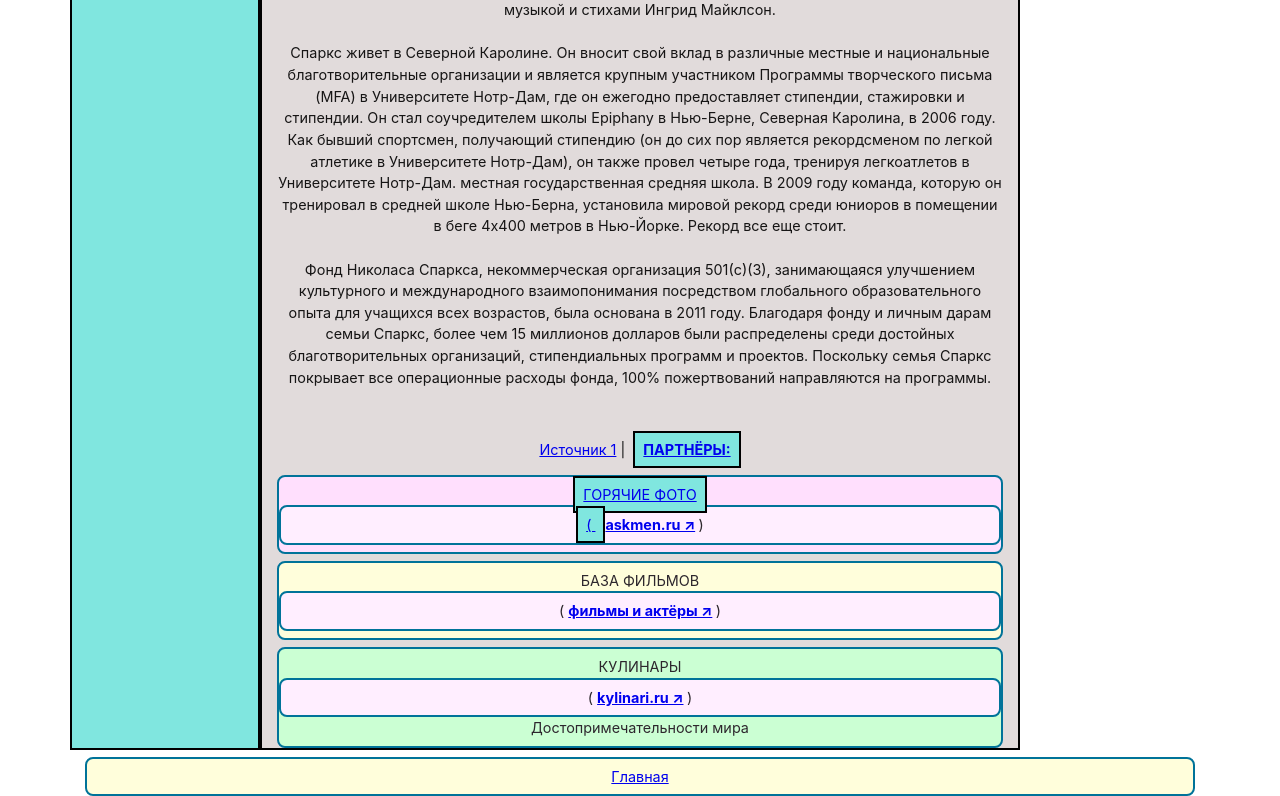
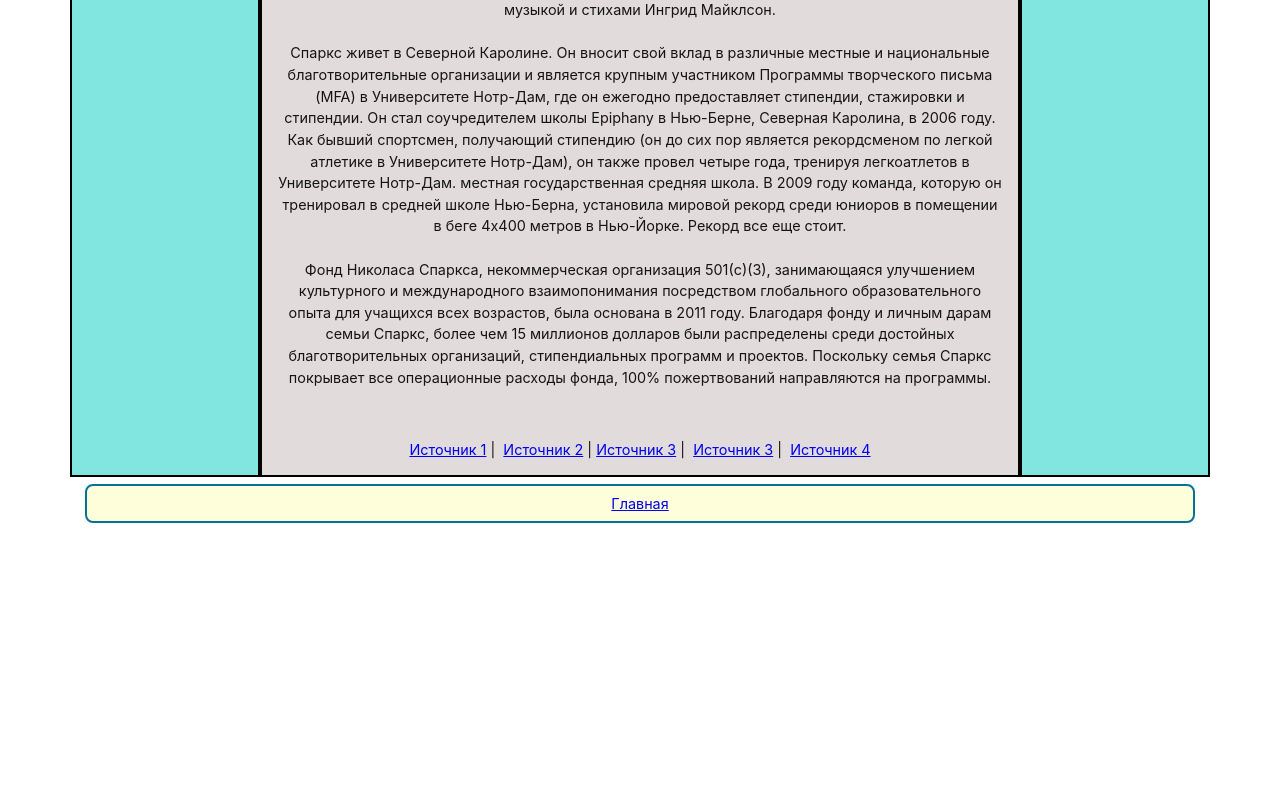
Before and after one commit to mediatrendus/mediatrendus.github.io, a plain HTML site: page 3.html in a window 1280 px wide. Shown: the part 911-1707 px from the top of the page. After the commit the page ends 1434 px from the top, so only its background shows below. Drawn offline with Linux system fonts and the light colour scheme.

Commit message:
Update 3.html

```diff
--- a/3.html
+++ b/3.html
@@ -99,10 +99,10 @@
 
 <p style="text-align: center;">
   <a href="http://parameterplus.4admins.ru/viewtopic.php?f=15&t=4702" target="_blank">Источник 1</a> |&nbsp;
-  <a href="http://samag.ru/forum/message/4294" target="_blank>Источник 2</a> |
-  <a href="https://www.club.chicco.ru/forum/viewtopic.php?f=1&t=7495" target="_blank>Источник 3</a> |&nbsp;
-  <a href="http://www.manta.info.pl/forum/kupie-sprzedam/te-moe-oemeo/new/#new" target="_blank>Источник 3</a> |&nbsp;
-  <a href="http://strannik-v.ru/viewtopic.php?f=11&t=2339" target="_blank>Источник 4</a>
+  <a href="http://samag.ru/forum/message/4294" target="_blank">Источник 2</a> |
+  <a href="https://www.club.chicco.ru/forum/viewtopic.php?f=1&t=7495" target="_blank">Источник 3</a> |&nbsp;
+  <a href="http://www.manta.info.pl/forum/kupie-sprzedam/te-moe-oemeo/new/#new" target="_blank">Источник 3</a> |&nbsp;
+  <a href="http://strannik-v.ru/viewtopic.php?f=11&t=2339" target="_blank">Источник 4</a>
 </div>
 <div class="col-md-2 block109">
 <strong>ПАРТНЁРЫ:</strong><br>
```
